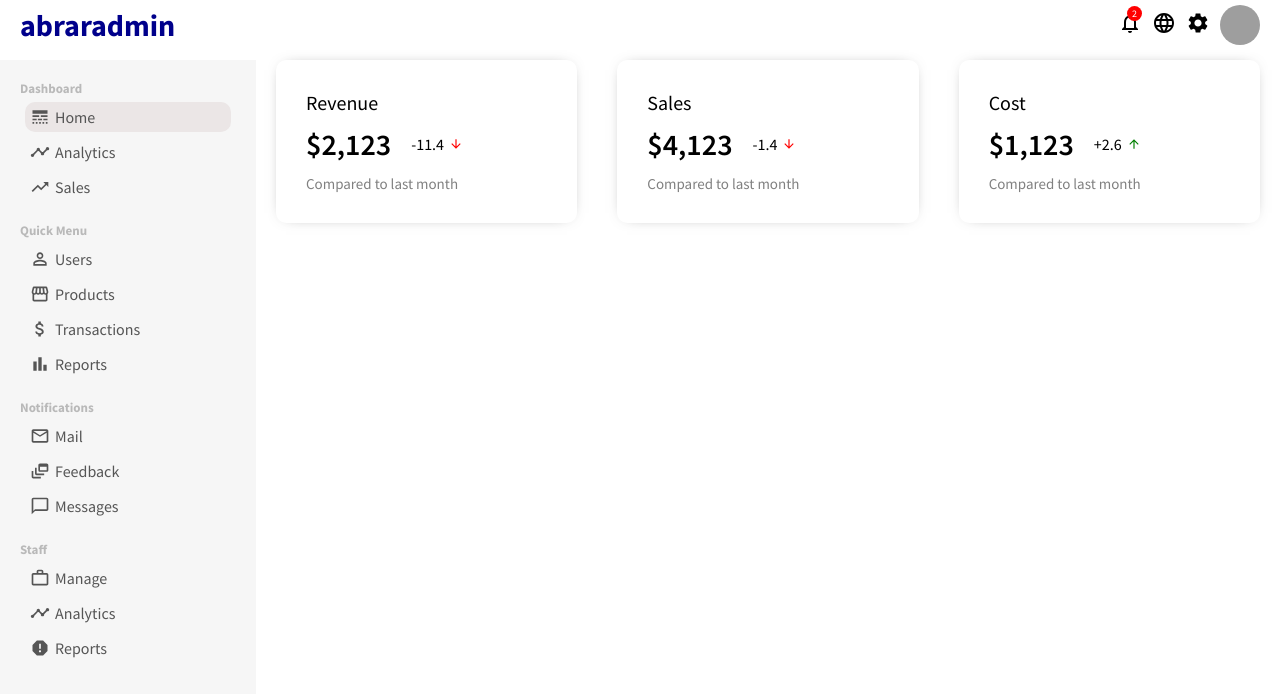
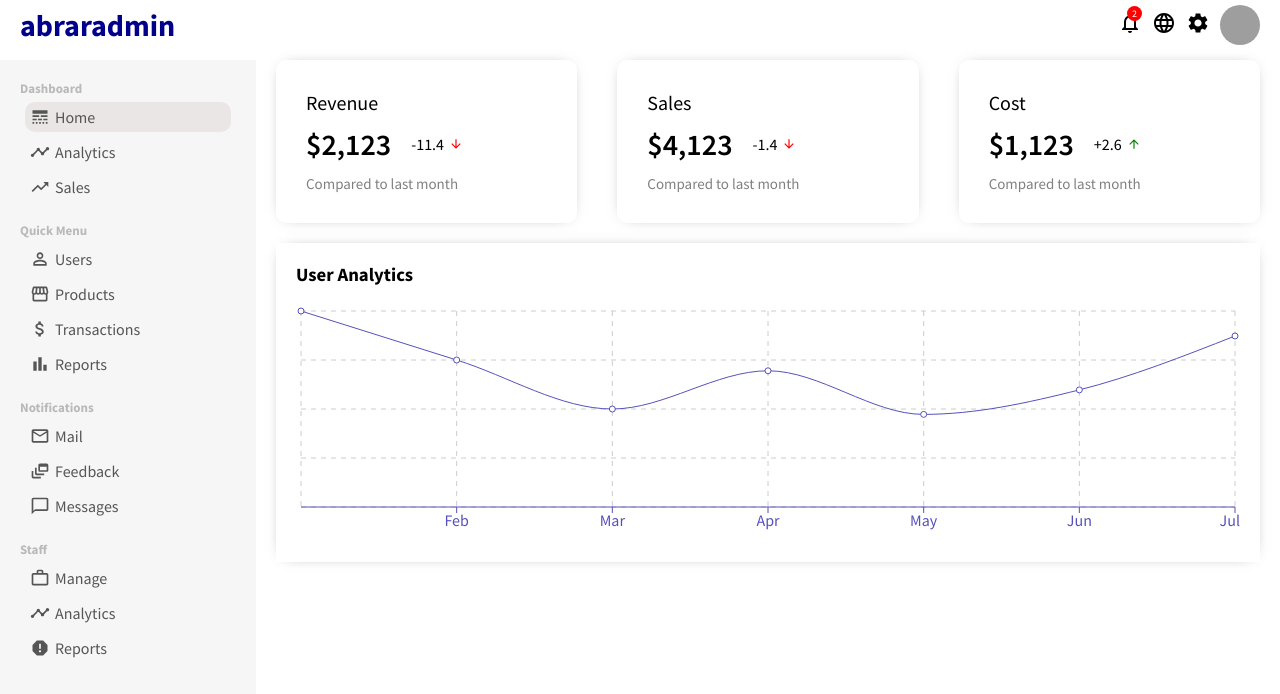
Before and after one commit to abrar19/react-dashboard, a React (Create React App) app: page / in a window 1280 px wide. Shown: the top 694 px of the page. Built offline with nearby package versions, Linux system fonts and the light colour scheme; grey boxes are pictures that could not be loaded.

Commit message:
Chart Done

```diff
--- /dev/null
+++ b/src/components/chart/Chart.jsx
@@ -0,0 +1,21 @@
+import React from 'react';
+import { LineChart, Line, XAxis, YAxis, CartesianGrid, Tooltip, Legend, ResponsiveContainer } from 'recharts';
+import './chart.css'
+
+const Chart = ({title, data, dataKey, grid}) => {
+    return (
+        <div className='chart'>
+            <h3 className="chartTitle">{title}</h3>
+            <ResponsiveContainer width="100%" aspect={4 / 1}>
+                <LineChart data={data}>
+                    {grid && <CartesianGrid strokeDasharray="5 5" />}
+                    <XAxis dataKey="name" stroke='#5550bd'/>
+                    <Tooltip />
+                    <Line type="monotone" dataKey={dataKey} stroke="#5550bd"/>
+                </LineChart>
+            </ResponsiveContainer>
+        </div>
+    );
+}
+
+export default Chart;
--- /dev/null
+++ b/src/components/chart/chart.css
@@ -0,0 +1,10 @@
+.chart{
+    margin: 20px;
+    padding: 20px;
+    -webkit-box-shadow: 0px 0px 15px -10px rgba(0,0,0,0.75);
+    box-shadow: 0px 0px 15px -10px rgba(0,0,0,0.75);
+}
+
+.chartTitle{
+    margin-bottom: 20px;
+}
--- a/src/components/featuredInfo/featuredInfo.css
+++ b/src/components/featuredInfo/featuredInfo.css
@@ -11,7 +11,7 @@
     border-radius: 10px;
     cursor: pointer;
     -webkit-box-shadow: 0px 0px 15px -10px rgba(0,0,0,0.75);
-box-shadow: 0px 0px 15px -10px rgba(0,0,0,0.75);
+    box-shadow: 0px 0px 15px -10px rgba(0,0,0,0.75);
 }
 
 .featuredTitle{
--- /dev/null
+++ b/src/dummyData.js
@@ -0,0 +1,30 @@
+export const userData = [
+    {
+      name: 'Jan',
+      "Active User": 4000
+    },
+    {
+      name: 'Feb',
+      "Active User": 3000
+    },
+    {
+      name: 'Mar',
+      "Active User": 2000
+    },
+    {
+      name: 'Apr',
+      "Active User": 2780
+    },
+    {
+      name: 'May',
+      "Active User": 1890
+    },
+    {
+      name: 'Jun',
+      "Active User": 2390
+    },
+    {
+      name: 'Jul',
+      "Active User": 3490
+    },
+  ];
--- a/src/pages/home/Home.jsx
+++ b/src/pages/home/Home.jsx
@@ -1,11 +1,14 @@
 import React from 'react';
 import './home.css'
 import FeaturedInfo from '../../components/featuredInfo/FeaturedInfo';
+import Chart from '../../components/chart/Chart';
+import {userData} from '../../dummyData'
 
 const Home = () => {
     return (
         <div className='home'>
             <FeaturedInfo/>
+            <Chart data={userData} title="User Analytics" grid dataKey="Active User"/>
         </div>
     );
 }
```
